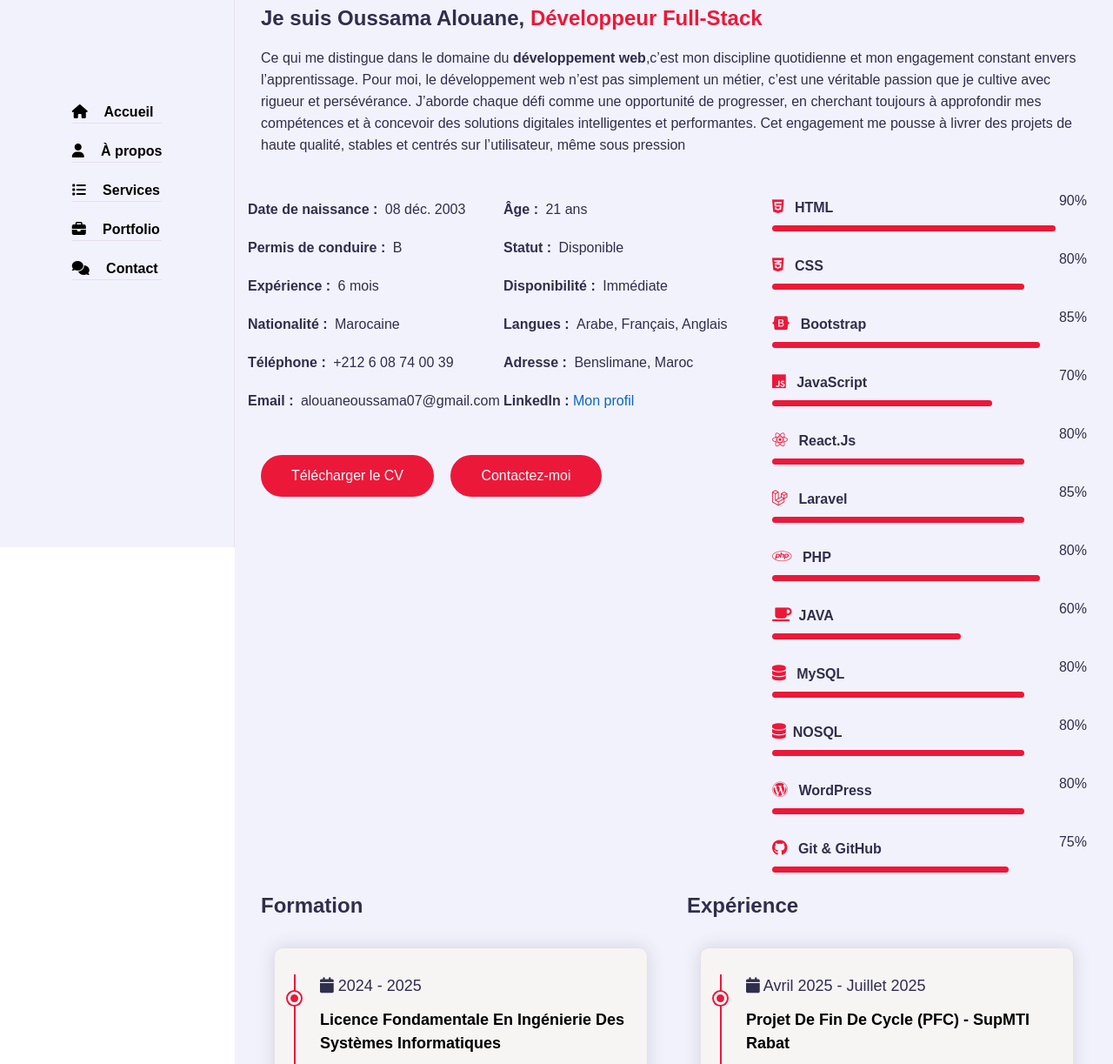
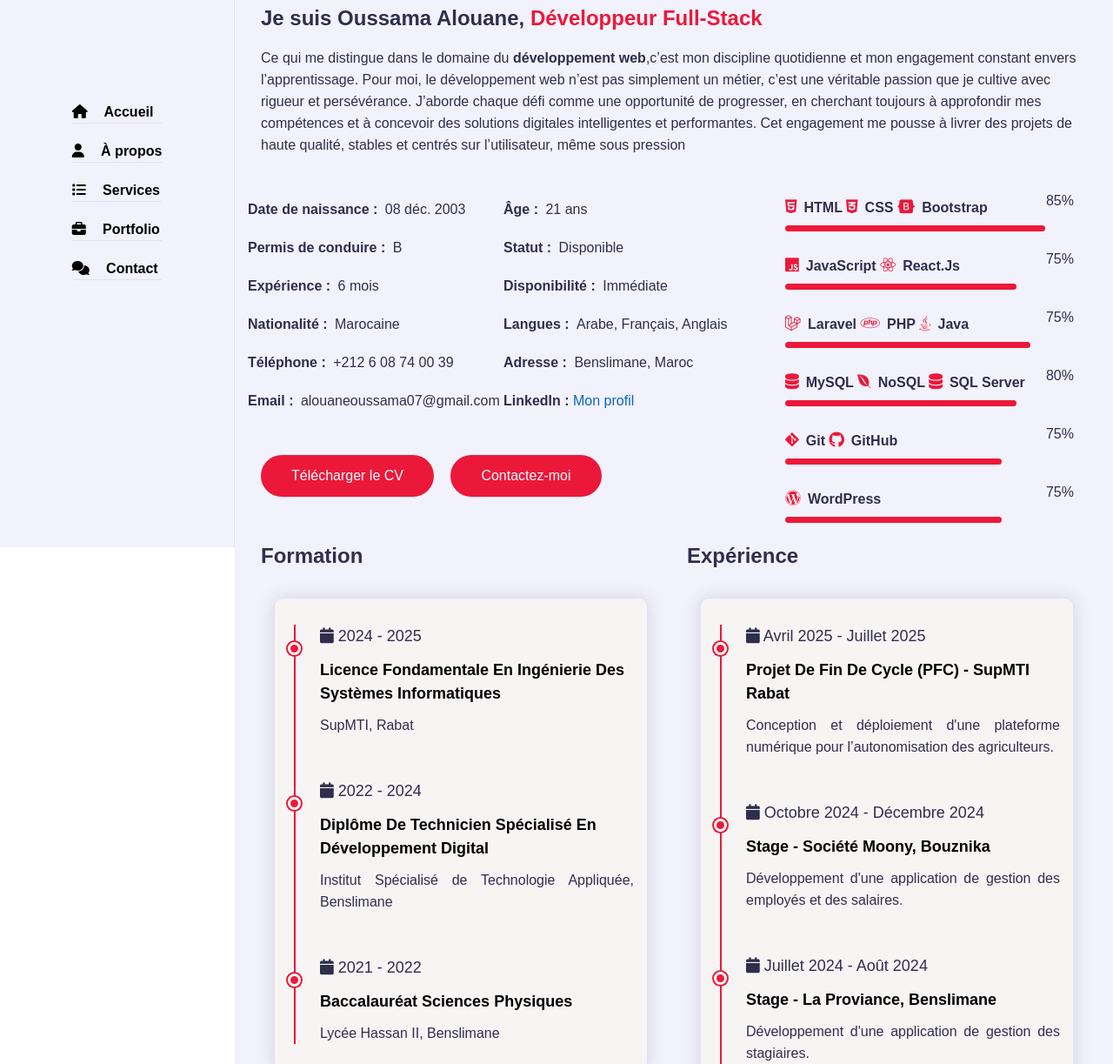
Before and after one commit to Oussama-20/Portfolio-Oussama-Alouane, a plain HTML site: page propos.html in a window 1280 px wide. Shown: the part 171-1394 px from the top of the page at 87% size. Drawn offline with Linux system fonts and the light colour scheme; a web font is replaced by a local one.

Commit message:
Change les information de portfolio

```diff
--- a/propos.html
+++ b/propos.html
@@ -117,7 +117,7 @@
 
         <div class="row">
             <div class="buttons padd-15">
-                <a href="assets/cv-oussama pdf.pdf" class="btn" download="CV_Oussama_Alouane.pdf">
+                <a href="assets/IMG_1112.pdf" class="btn" download="CV_Oussama_Alouane.pdf">
                     Télécharger le CV
                 </a>
                 <a href="contact.html" class="btn">Contactez-moi</a>
@@ -128,86 +128,55 @@
     <!-- Compétences -->
 
 <div class="skills padd-15">
-    <div class="row">
 
+  <div class="skills-grid">
+
+    <!-- 1) HTML - CSS - Bootstrap -->
     <div class="skill-item padd-15">
-            <h5><i class="fab fa-html5"></i> HTML</h5>
+      <h5 class="skill-title">
+        <i class="fa-brands fa-html5 icon-html"></i>HTML
+        <i class="fa-brands fa-css3-alt icon-css"></i>CSS
+        <i class="fa-brands fa-bootstrap icon-bootstrap"></i>Bootstrap
+      </h5>
       <div class="progress">
         <div class="progress-in" style="width: 90%;"></div>
-                <div class="skill-percent">90%</div>
-            </div>
-        </div>
-
-        <div class="skill-item padd-15">
-            <h5><i class="fab fa-css3-alt"></i> CSS</h5>
-            <div class="progress">
-                <div class="progress-in" style="width: 80%;"></div>
-                <div class="skill-percent">80%</div>
-            </div>
-        </div>
-
-        <div class="skill-item padd-15">
-            <h5><i class="fab fa-bootstrap"></i> Bootstrap</h5>
-            <div class="progress">
-                <div class="progress-in" style="width: 85%;"></div>
         <div class="skill-percent">85%</div>
       </div>
     </div>
 
+    <!-- 2) JavaScript - React -->
     <div class="skill-item padd-15">
-            <h5><i class="fab fa-js"></i> JavaScript</h5>
+      <h5 class="skill-title">
+        <i class="fa-brands fa-js icon-js"></i>JavaScript
+        <i class="fa-brands fa-react icon-react"></i>React.js
+      </h5>
       <div class="progress">
-                <div class="progress-in" style="width: 70%;"></div>
-                <div class="skill-percent">70%</div>
+        <div class="progress-in" style="width: 80%;"></div>
+        <div class="skill-percent">75%</div>
       </div>
     </div>
 
+   <!-- 3) Laravel - PHP - Java -->
 <div class="skill-item padd-15">
-            <h5><i class="fab fa-react"></i> React.js</h5>
+  <h5 class="skill-title">
+    <i class="fa-brands fa-laravel icon-laravel"></i>Laravel
+    <i class="fa-brands fa-php icon-php"></i>PHP
+    <i class="fa-brands fa-java icon-java"></i>Java
+  </h5>
   <div class="progress">
-                <div class="progress-in" style="width: 80%;"></div>
-                <div class="skill-percent">80%</div>
+    <div class="progress-in" style="width: 85%;"></div>
+    <div class="skill-percent">75%</div>
   </div>
 </div>
 
+ <!-- MySQL - NoSQL - SQL Server -->
 <div class="skill-item padd-15">
-            <h5><i class="fab fa-laravel"></i> Laravel</h5>
-            <div class="progress">
-                <div class="progress-in" style="width: 80%;"></div>
-                <div class="skill-percent">85%</div>
-            </div>
-        </div>
+  <h5 class="skill-title">
+    <i class="fa-solid fa-database icon-mysql"></i>MySQL
+    <i class="fa-brands fa-envira icon-mongo"></i>NoSQL
+    <i class="fa-solid fa-database icon-mysql"></i>SQL Server
 
-        <div class="skill-item padd-15">
-            <h5><i class="fab fa-php"></i> PHP</h5>
-            <div class="progress">
-                <div class="progress-in" style="width: 85%;"></div>
-                <div class="skill-percent">80%</div>
-            </div>
-        </div>
-         <div class="skill-item padd-15">
-            <h5><i class="fas fa-coffee"></i>JAVA</h5>
-            <div class="progress">
-                <div class="progress-in" style="width: 60%;"></div>
-                <div class="skill-percent">60%</div>
-            </div>
-        </div>
-         <div class="skill-item padd-15">
-            <h5><i class="fas fa-database"></i> MySQL</h5>
-            <div class="progress">
-                <div class="progress-in" style="width: 80%;"></div>
-                <div class="skill-percent">80%</div>
-            </div>
-        </div>
-         <div class="skill-item padd-15">
-            <h5><i class="fas fa-database"></i>NOSQL</h5>
-            <div class="progress">
-                <div class="progress-in" style="width: 80%;"></div>
-                <div class="skill-percent">80%</div>
-            </div>
-        </div>
-        <div class="skill-item padd-15">
-    <h5><i class="fab fa-wordpress"></i> WordPress</h5>
+  </h5>
   <div class="progress">
     <div class="progress-in" style="width: 80%;"></div>
     <div class="skill-percent">80%</div>
@@ -215,8 +184,22 @@
 </div>
 
 
+
+    <!-- 5) WordPress - Git - GitHub -->
     <div class="skill-item padd-15">
-            <h5><i class="fab fa-github"></i> Git & GitHub</h5>
+      <h5 class="skill-title">
+        <i class="fa-brands fa-git-alt icon-git"></i>Git
+        <i class="fa-brands fa-github icon-github"></i>GitHub
+      </h5>
+      <div class="progress">
+        <div class="progress-in" style="width: 75%;"></div>
+        <div class="skill-percent">75%</div>
+      </div>
+    </div>
+       <div class="skill-item padd-15">
+      <h5 class="skill-title">
+        <i class="fa-brands fa-wordpress icon-wp"></i>WordPress
+      </h5>
       <div class="progress">
         <div class="progress-in" style="width: 75%;"></div>
         <div class="skill-percent">75%</div>
```
Also changed, not shown: index.html (+22 -11 lines), 2 other files. Lines whose indentation alone changed are shown as unchanged.
